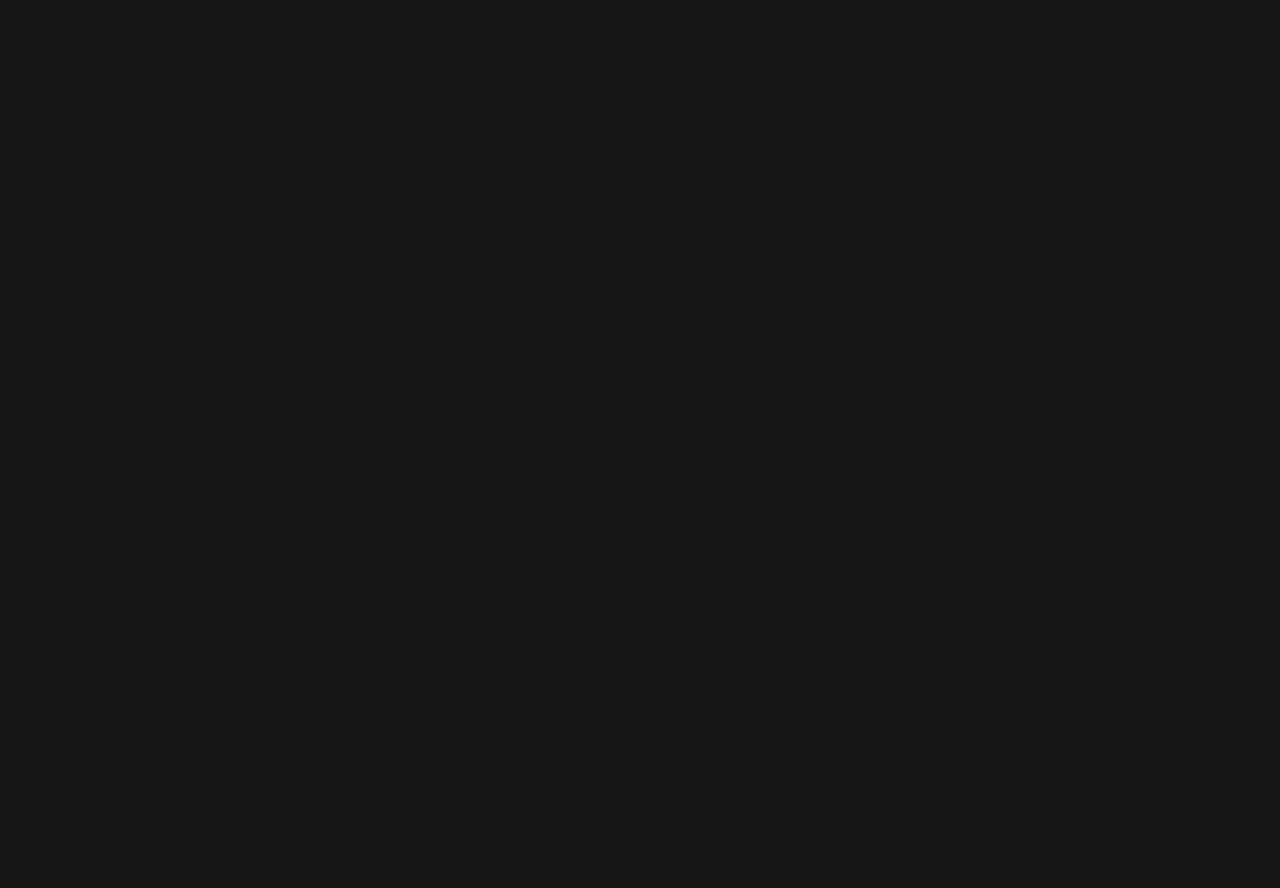
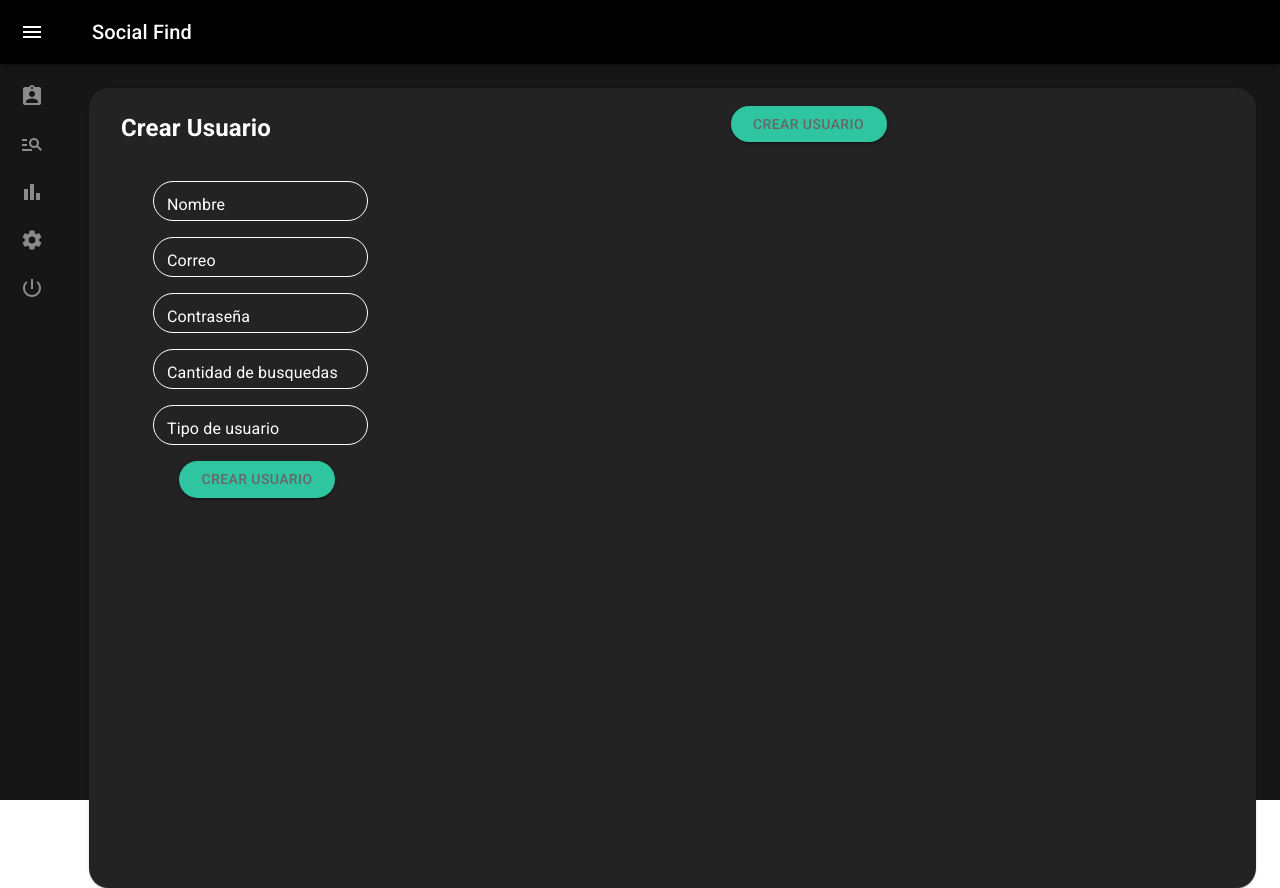
Before and after one commit to Adasso/COGNITIVE-PROJECT, a React (Create React App) app: page /create-user in a window 1280 px wide. Before the commit this address had no page. Before the commit the page ends 800 px from the top, so only its background shows below. Built offline with nearby package versions, Linux system fonts and the light colour scheme.

Commit message:
add create user

```diff
--- a/src/components/Project.js
+++ b/src/components/Project.js
@@ -3,6 +3,10 @@ import EditIcon from "@mui/icons-material/Edit";
 import DeleteIcon from "@mui/icons-material/Delete";
 import Paper from "@mui/material/Paper";
 import { Box } from "@mui/system";
+import VisibilityIcon from '@mui/icons-material/Visibility';
+import { Button } from "@mui/material";
+import { Link } from 'react-router-dom';
+
 
 function Project(props){
     return (
@@ -24,12 +28,19 @@ function Project(props){
                     <Grid item xs={3}>
                         <div>{props.name}</div>
                     </Grid>
-                    <Grid item xs={5}>
+                    <Grid item xs={3}>
                         <div> </div>
                     </Grid>
-                    <Grid item xs={2}>
-                        <EditIcon/>
-                        <DeleteIcon/>
+                    <Grid item xs={4}>
+                        <Button component={Link} to={"/dashboard"}>
+                            <VisibilityIcon/>
+                        </Button>
+                        <Button>
+                            <EditIcon/>
+                        </Button>
+                        <Button>
+                            <DeleteIcon/>
+                        </Button>
                     </Grid>
                 </Grid>
             </Paper>
--- a/src/components/Viewtitle.js
+++ b/src/components/Viewtitle.js
@@ -1,4 +1,5 @@
 import { Grid, Button } from "@mui/material";
+import { Link } from 'react-router-dom';
 
 function Viewtitle(props){
     return (
@@ -8,7 +9,7 @@ function Viewtitle(props){
             </Grid>
             <Grid items xs={6}>
                 <div className="ButtonContainer">
-                    <Button variant="contained" className="PrimaryButtonStyle">Actualizar</Button>
+                    <Button variant="contained" className="PrimaryButtonStyle" component={Link} to={"/create-user"}>Crear Usuario</Button>
                 </div>
             </Grid>
         </Grid>
--- a/src/index.js
+++ b/src/index.js
@@ -12,6 +12,7 @@ import Users from "./routes/Users";
 import Dashboard from './routes/Dashboard';
 import Projects from './routes/Projects';
 import Settings from './routes/Settings';
+import CreateUser from './routes/CreateUser'
 
 
 
@@ -22,6 +23,7 @@ root.render(
       <Route path="/" element={<Users />} />
       <Route path="login" element={<App />} />
       <Route path="users" element={<Users />} />
+      <Route path="create-user" element={<CreateUser />} />
       <Route path="dashboard" element={<Dashboard />} />
       <Route path="projects" element={<Projects />} />
       <Route path="settings" element={<Settings />} />
--- /dev/null
+++ b/src/routes/CreateUser.js
@@ -0,0 +1,111 @@
+import React, { useState } from 'react';
+import { TextField, Paper, Button } from '@mui/material';
+import Viewtitle from '../components/Viewtitle';
+import Navbar from '../components/Navbar';
+import '../App.css';
+import axios from 'axios';
+import {Navigate, useNavigate} from 'react-router-dom';
+
+
+
+function CreateUser() {
+    const navigate = useNavigate();
+
+const baseUrl="http://18.204.17.108:5000/users";
+
+const Form = () => {
+    let [name, setName] = useState("");
+    let [email, setEmail] = useState("");
+    let [password, setPassword] = useState("");
+    let [searchNumber, setSearchNumber] = useState("");
+    let [type, setType] = useState("");
+
+    const sendForm =(ev)=>{
+        ev.preventDefault()
+
+        axios.post(baseUrl,{
+            name: name,
+            email: email,
+            password: password,
+            intentos: searchNumber,
+            tipo: type
+        }).then((response)=>{
+            console.log(response.data);
+            navigate('/users');
+
+        })
+    }
+
+    return(
+        <form onSubmit={(ev)=> sendForm(ev)}>
+            <div>
+                <div className="TextInputContainer SettingsInputContainer">
+                    <TextField
+                        id="name"
+                        label="Nombre"
+                        variant="outlined"
+                        className="TextFieldStyle SettingsInput"
+                        onChange={ (ev)=> setName(ev.target.value)}
+                    />
+                </div>
+                <div className="TextInputContainer SettingsInputContainer">
+                    <TextField
+                        id="email"
+                        label="Correo"
+                        variant="outlined"
+                        className="TextFieldStyle SettingsInput"
+                        onChange={ (ev)=> setEmail(ev.target.value)}
+                    />
+                </div>
+                <div className="TextInputContainer SettingsInputContainer">
+                    <TextField
+                        id="password"
+                        label="Contraseña"
+                        variant="outlined"
+                        className="TextFieldStyle SettingsInput"
+                        onChange={ (ev)=> setPassword(ev.target.value)}
+                    />
+                </div>
+                <div className="TextInputContainer SettingsInputContainer">
+                    <TextField
+                        id="searchNumber"
+                        label="Cantidad de busquedas"
+                        variant="outlined"
+                        className="TextFieldStyle SettingsInput"
+                        onChange={ (ev)=> setSearchNumber(ev.target.value)}
+                    />
+                </div>
+                <div className="TextInputContainer SettingsInputContainer">
+                    <TextField
+                        id="type"
+                        label="Tipo de usuario"
+                        variant="outlined"
+                        className="TextFieldStyle SettingsInput"
+                        onChange={ (ev)=> setType(ev.target.value)}
+                    />
+                </div>
+                <div className="ButtonContainer">
+                        <Button variant="contained" className="PrimaryButtonStyle" type="submit" value="Enviar">Crear Usuario</Button>
+                    </div>
+            </div>
+        </form>
+    );
+}
+
+
+
+    return (
+        <div className="App">
+        <Navbar>
+          <Paper className="ViewContainer">
+            <Viewtitle>
+              Crear Usuario
+            </Viewtitle>
+            <Form/>
+          </Paper>
+        </Navbar>
+      </div>
+    )
+
+}
+export default CreateUser;
```
